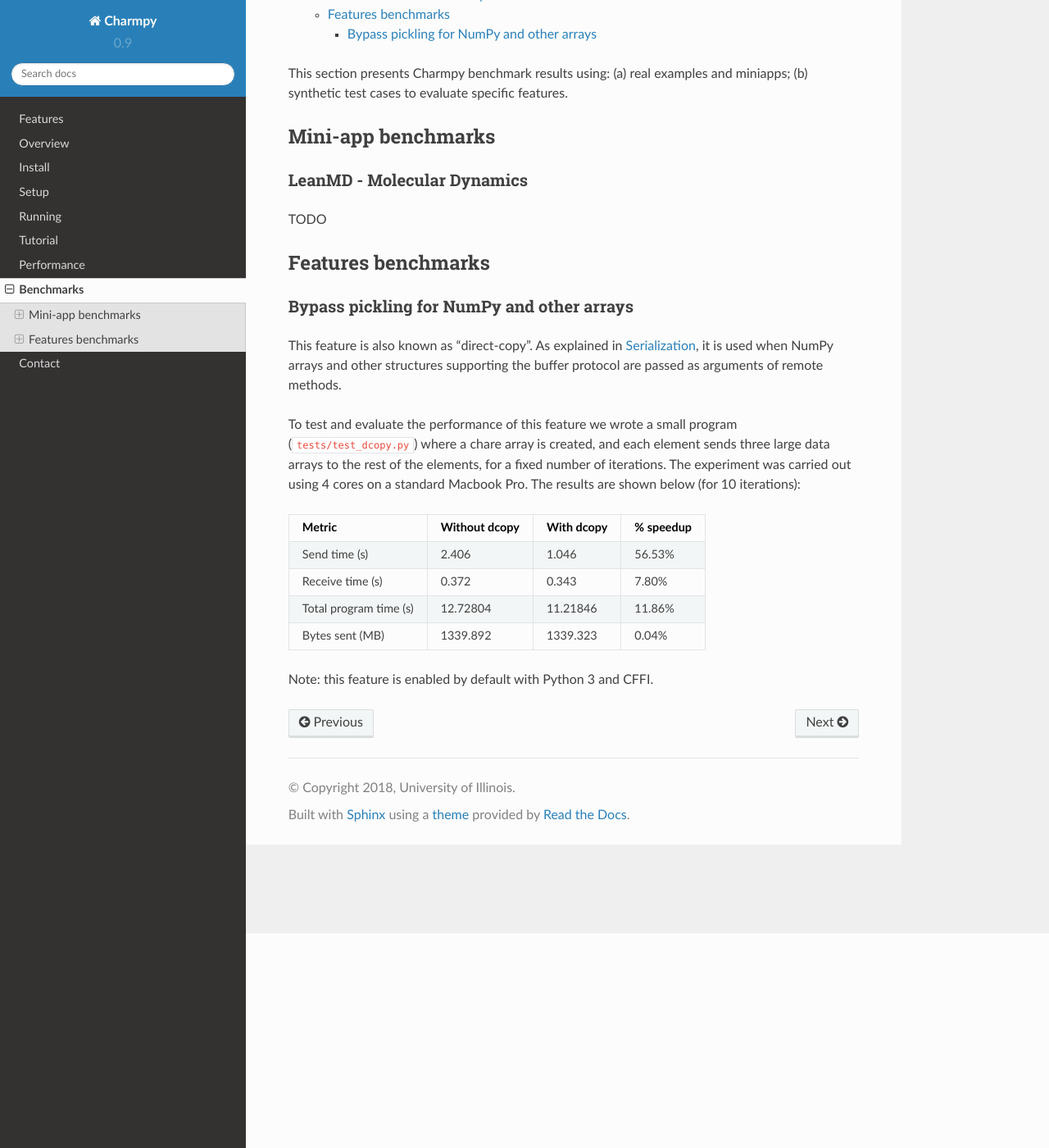
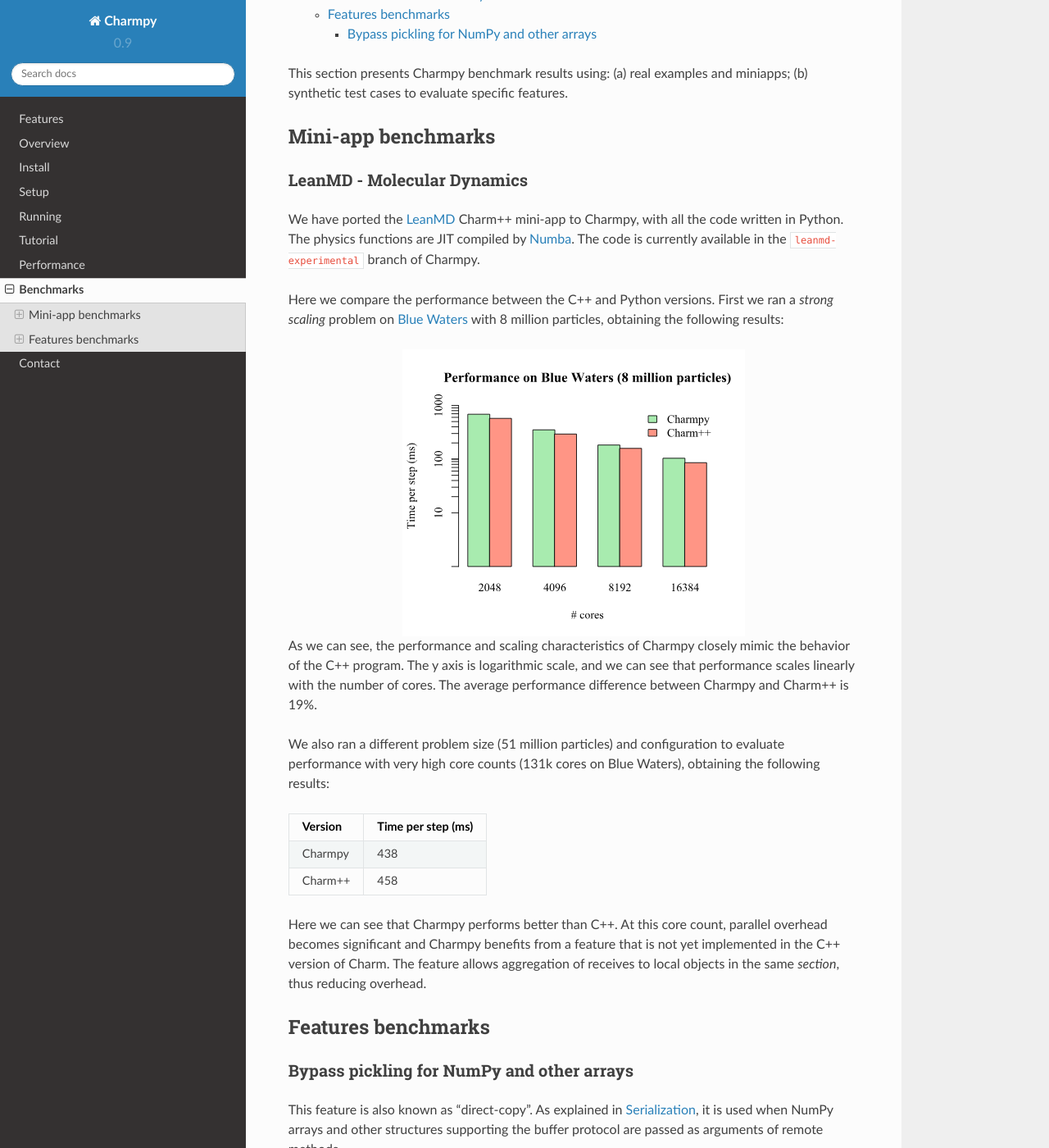
Before and after one commit to charmplusplus/charm4py, a Sphinx documentation site: the page built from docs/benchmarks.rst, in a window 1280 px wide and 1400 px high, scrolled down 262 px. Shown: the whole window at 82% size. Built offline with Sphinx 7.4.7 and the Read the Docs theme 2.0.0, drawn with Linux system fonts in a browser that asks for light colours.

Commit message:
charmpy: added leanmd benchmark results to docs
Change-Id: I7f2577583a24ea2f8800a67d39429b7075b80c73

```diff
--- a/docs/benchmarks.rst
+++ b/docs/benchmarks.rst
@@ -13,7 +13,46 @@ Mini-app benchmarks
 LeanMD - Molecular Dynamics
 ~~~~~~~~~~~~~~~~~~~~~~~~~~~
 
-TODO
+We have ported the LeanMD_ Charm++ mini-app to Charmpy, with all the code written
+in Python. The physics functions are JIT compiled by Numba_. The code is currently
+available in the ``leanmd-experimental`` branch of Charmpy.
+
+Here we compare the performance between the C++ and Python versions.
+First we ran a *strong scaling* problem on `Blue Waters`_ with 8 million particles,
+obtaining the following results:
+
+.. image:: images/leanmd-bluewaters.svg
+   :alt: Leanmd strong scaling on Blue Waters
+   :width: 60%
+   :align: center
+
+As we can see, the performance and scaling characteristics of Charmpy closely mimic
+the behavior of the C++ program. The y axis is logarithmic scale, and we can see that
+performance scales linearly with the number of cores. The average performance difference
+between Charmpy and Charm++ is 19%.
+
+We also ran a different problem size (51 million particles) and configuration to
+evaluate performance with very high core counts (131k cores on Blue Waters),
+obtaining the following results:
+
++---------------+----------------------+
+|    Version    |  Time per step (ms)  |
++===============+======================+
+|  Charmpy      |      438             |
++---------------+----------------------+
+|  Charm++      |      458             |
++---------------+----------------------+
+
+Here we can see that Charmpy performs better than C++. At this core count, parallel
+overhead becomes significant and Charmpy benefits from a feature that is not yet implemented
+in the C++ version of Charm. The feature allows aggregation of receives to local objects
+in the same *section*, thus reducing overhead.
+
+.. _leanmd: http://charmplusplus.org/miniApps/
+
+.. _Numba: https://numba.pydata.org/
+
+.. _Blue Waters: http://www.ncsa.illinois.edu/enabling/bluewaters
 
 Features benchmarks
 -------------------
```
Also changed, not shown: docs/images/leanmd-bluewaters.svg (added).
